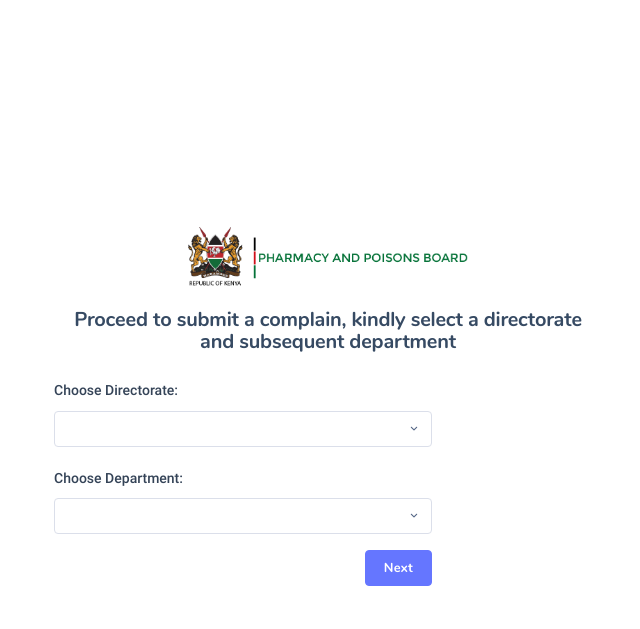
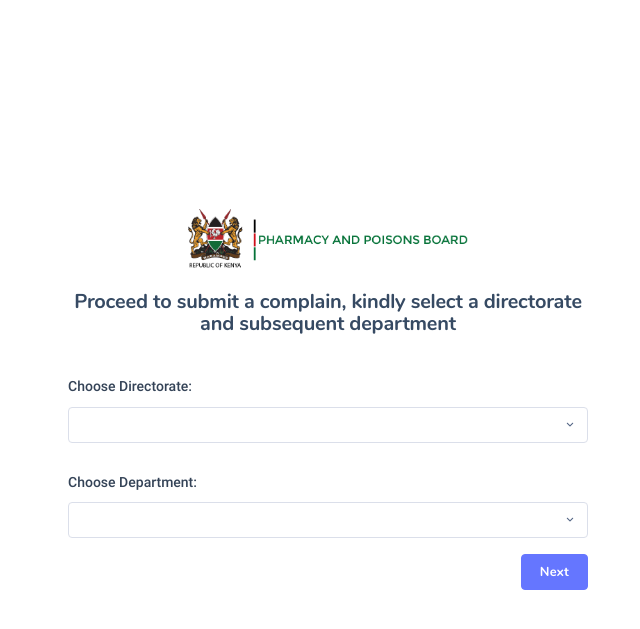
Before and after one commit to MartMbithi/iFeedback, a PHP site: page /views/complaint.php in a window 1280 px wide. Shown: the top 629 px of the page, without its empty margins (312-952 px from the left). Run offline with PHP 8.4, Linux system fonts and the light colour scheme; some web fonts are replaced.

Commit message:
Craft Complain Page

```diff
--- a/views/complaint.php
+++ b/views/complaint.php
@@ -86,12 +86,11 @@
                                 </div>
                             </div>
                         </div><!-- .nk-block-head -->
+                        <form method="post" enctype="multipart/form-data">
                             <div class="nk-block">
                                 <div class="nk-block">
                                     <div class="row g-gs">
-                                    <form method="post" enctype="multipart/form-data">
-                                        <div class="form-row">
-                                            <div class="form-group col-md-12">
+                                        <div class="col-md-12">
                                             <label for="directorate" class="form-label">Choose Directorate:</label>
                                             <select id="directorate" class="form-select" onchange="updateDepartments()">
                                                 <option value="">Select directorate</option>
@@ -99,18 +98,17 @@
                                                 <option value="quality_control">Quality Control Lab</option>
                                             </select>
                                         </div>
-                                            <div class="form-group col-md-12">
+                                        <div class="col-md-12">
                                             <label for="department" class="form-label">Choose Department:</label>
                                             <select id="department" class="form-select"></select>
+                                        </div>
+                                    </div>
                                 </div>
                             </div>
                             <div class="d-flex justify-content-end">
                                 <button type="submit" class="btn btn-primary mt-3">Next</button>
                             </div>
                         </form>
-                                </div>
-                            </div>
-                        </div>
                     </div>
                 </div>
             </div>
```
Lines whose indentation alone changed are shown as unchanged.
